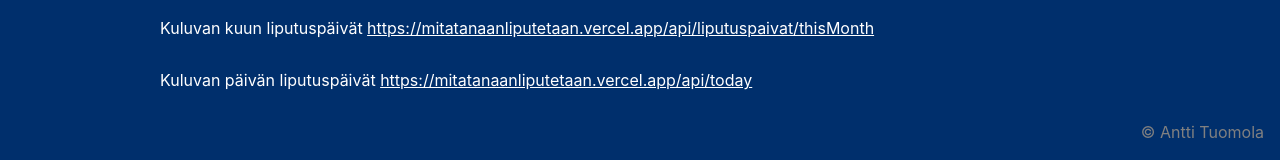
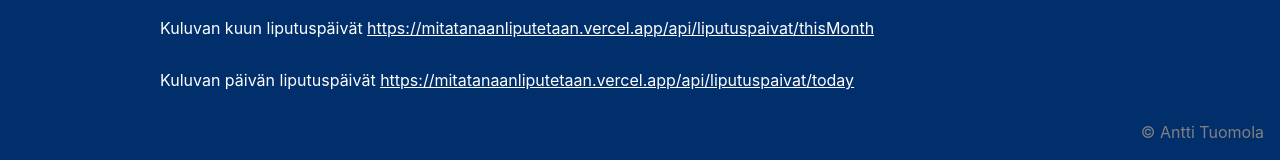
Before and after one commit to anttituomola/mita-tanaan-liputetaan, a Next.js app: page /rajapinta-api in a window 1280 px wide. Shown: the part 410-570 px from the top of the page. Built offline with nearby package versions, Linux system fonts and the light colour scheme.

Commit message:
Fixed URLs, vol 3

```diff
--- a/pages/rajapinta-api.js
+++ b/pages/rajapinta-api.js
@@ -8,7 +8,7 @@ const api = () => {
                 <p>Voit hakea liputuspäivätiedot JSON-muodossa osoitteesta <a href="https://mitatanaanliputetaan.vercel.app/api/liputuspaivat">https://mitatanaanliputetaan.vercel.app/api/liputuspaivat</a></p>
                 <p>Kuluvan viikon liputuspäivät <a href="https://mitatanaanliputetaan.vercel.app/api/liputuspaivat/thisWeek">https://mitatanaanliputetaan.vercel.app/api/liputuspaivat/thisWeek</a></p>
                 <p>Kuluvan kuun liputuspäivät <a href="https://mitatanaanliputetaan.vercel.app/api/liputuspaivat/thisMonth">https://mitatanaanliputetaan.vercel.app/api/liputuspaivat/thisMonth</a></p>
-                <p>Kuluvan päivän liputuspäivät <a href="https://mitatanaanliputetaan.vercel.app/api/today">https://mitatanaanliputetaan.vercel.app/api/today</a></p>
+                <p>Kuluvan päivän liputuspäivät <a href="https://mitatanaanliputetaan.vercel.app/api/liputuspaivat/today">https://mitatanaanliputetaan.vercel.app/api/liputuspaivat/today</a></p>
             </main>
 
         </div>
```
